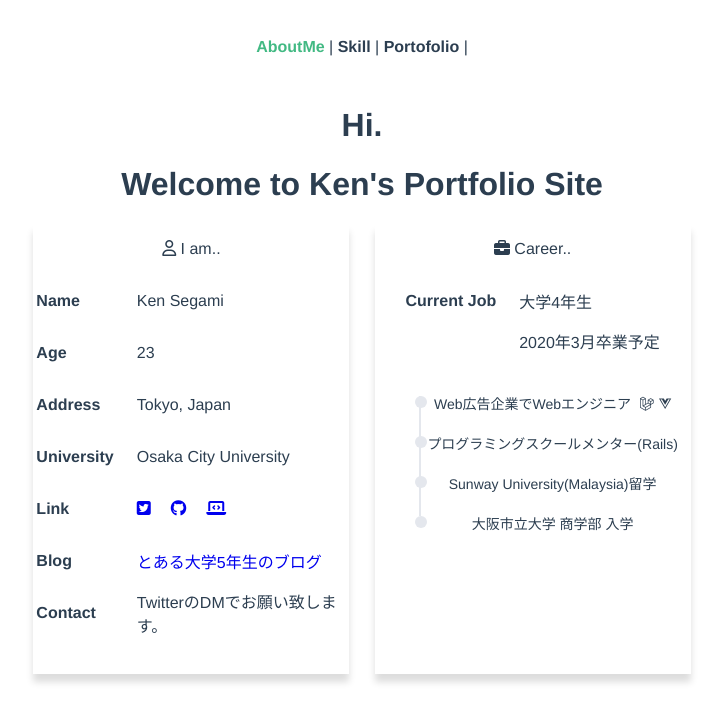
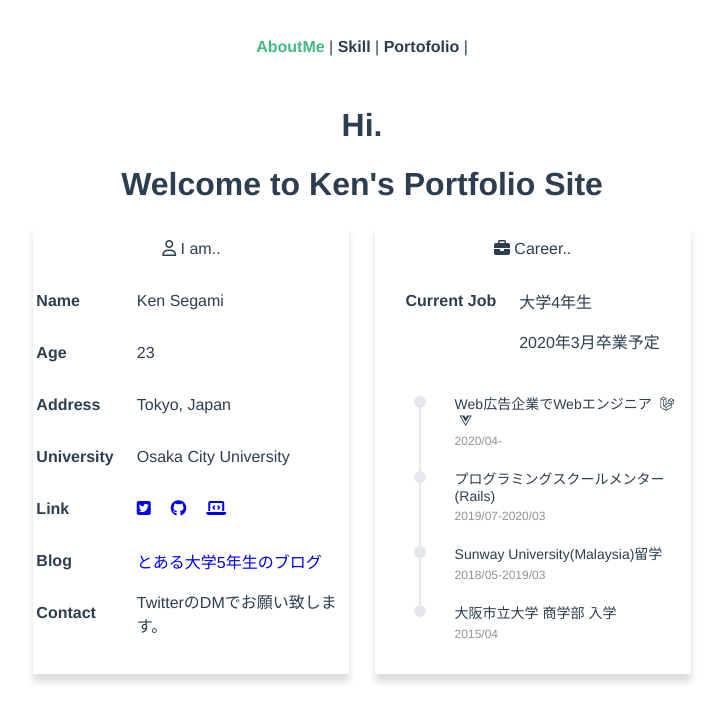
Before and after one commit to segamiken/my_resume, a Vue app: page / in a window 1280 px wide. Shown: the top 722 px of the page, without its empty margins (278-1001 px from the left). Built offline with nearby package versions, Linux system fonts and the light colour scheme.

Commit message:
Fix design of Career Page.

```diff
--- a/src/views/AboutMe.vue
+++ b/src/views/AboutMe.vue
@@ -2,8 +2,13 @@
   <div class="about">
 
     <!-- 題名 -->
-    <h1>Hi.</h1>
-    <h1>Welcome to Ken's Portfolio Site</h1>
+    <transition mode="in-out">
+      <h1>Hi.</h1>
+    </transition>
+    <transition mode="in-out">
+      <h1>Welcome to Ken's Portfolio Site</h1>
+    </transition>
+
     <!-- 題名ここまで -->
 
     <!-- 自己紹介 -->
@@ -90,6 +95,8 @@
             Web広告企業でWebエンジニア
             <i class="fab fa-laravel"></i>
             <i class="fab fa-vuejs"></i>
+            <br>
+            <span class="year">2020/04-</span>
           </div>
         </li>
         <li class="timeline-item">
@@ -97,6 +104,8 @@
           <div class="timeline-item__node"></div>
           <div class="timeline-item__wrapper">
             プログラミングスクールメンター(Rails)
+            <br>
+            <span class="year">2019/07-2020/03</span>
           </div>
         </li>
         <li class="timeline-item">
@@ -104,6 +113,8 @@
           <div class="timeline-item__node"></div>
           <div class="timeline-item__wrapper">
             Sunway University(Malaysia)留学
+            <br>
+            <span class="year">2018/05-2019/03</span>
           </div>
         </li>
         <li class="timeline-item">
@@ -111,6 +122,8 @@
           <div class="timeline-item__node"></div>
           <div class="timeline-item__wrapper">
             大阪市立大学 商学部 入学
+            <br>
+            <span class="year">2015/04</span>
           </div>
         </li>
       </ul>
@@ -187,15 +200,25 @@
     position: absolute;
     background-color: #e4e7ed;
     border-radius: 50%;
+    left: -1px;
   }
 
   .timeline-item__wrapper {
     position: relative;
     top: -3px;
+    text-align: left;
+    padding-left: 40px;
   }
 
    .timeline-item__wrapper i{
     display: inline-block;
     margin-left: 5px;
   }
+
+  .year {
+    display: inline-block;
+    padding-top: 5px;
+    font-size: 12px;
+    color: #909399;
+  }
 </style>
--- a/src/views/Portofolio.vue
+++ b/src/views/Portofolio.vue
@@ -1,5 +1,6 @@
 <template>
   <div class="about">
-    <h1>This is a Portofolio page</h1>
+    <h1>Hi.</h1>
+    <h1>My Works</h1>
   </div>
 </template>
--- a/src/views/Skill.vue
+++ b/src/views/Skill.vue
@@ -1,5 +1,6 @@
 <template>
   <div class="about">
-    <h1>This is a skill page</h1>
+    <h1>Hi.</h1>
+    <h1>My Skills</h1>
   </div>
 </template>
```
